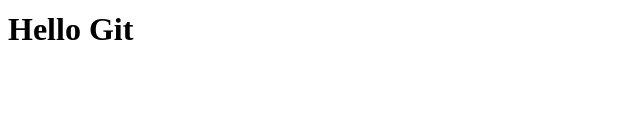
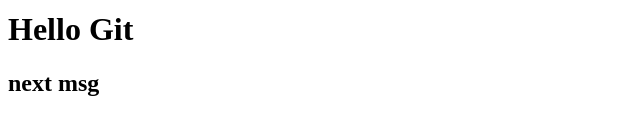
Before and after one commit to KIRUBANITHI-V/HTML-REPO, a plain HTML site: page index.html in a window 1280 px wide. Shown: the part 322-456 px from the top of the page, without its empty margins (0-640 px from the left). Drawn offline with Linux system fonts and the light colour scheme.

Commit message:
next msg

```diff
--- a/index.html
+++ b/index.html
@@ -8,5 +8,6 @@
 <body>
     <img src="https://www.flowtech.in/assets/img/plant/in-imag6.png">
     <h1>Hello Git</h1>
+    <h2>next msg</h2>
 </body>
 </html>
```
